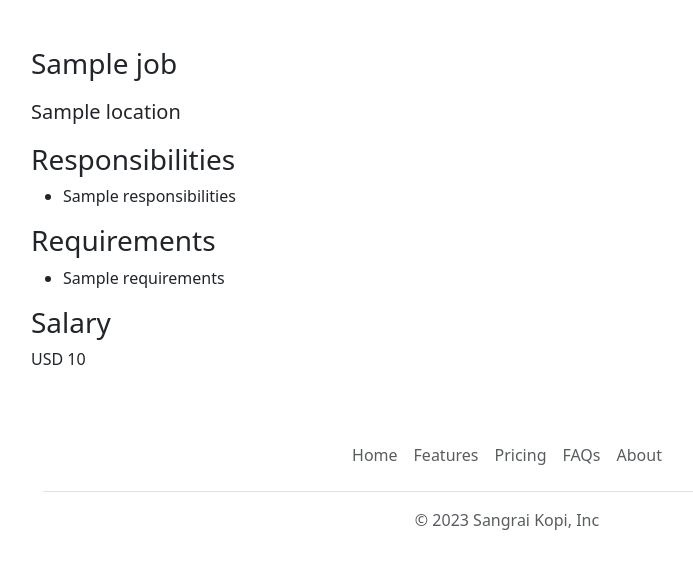
After one commit to CaiLunWi/my-careers-website, a Flask app: template templates/jobpage.html in a window 1280 px wide. The commit adds this page. Shown: the part 501-1089 px from the top of the page, without its empty margins (133-826 px from the left). Run offline with Flask 3, Linux system fonts and the light colour scheme; the template is opened without the code that fills it: most values are stand-ins (such as "Sample title", 1, 10 or a date in 2020); parts of the project's set-up code (start-up, migrations or seed data) failed here and were passed over.

Commit message:
added dynamic pages for each job

```diff
--- a/app.py
+++ b/app.py
@@ -1,5 +1,5 @@
 from flask import Flask, render_template, jsonify
-from database import load_jobs_from_db
+from database import load_jobs_from_db, load_job_from_db
 
 app = Flask(__name__)
 
@@ -13,5 +13,12 @@ def hello_world():
 def list_jobs():
   return jsonify(jobs)
 
+@app.route("/jobs/<job_id>")
+def show_job(job_id):
+  job = load_job_from_db(job_id)
+  if not job:
+    return "Not Found"
+  return render_template("jobpage.html", job=job)
+
 if __name__ == '__main__':
   app.run(host='0.0.0.0', debug=True)
--- /dev/null
+++ b/templates/banner.html
@@ -0,0 +1,8 @@
+<style>
+    #banner {
+      width: 100%;
+      height: 450px;
+      object-fit: cover;
+    }
+</style>
+<img id="banner" src="https://my-careers-website.cailun.repl.co/static/banner.jpg">
--- /dev/null
+++ b/templates/bootstrap.html
@@ -0,0 +1,3 @@
+<meta charset="utf-8">
+    <meta name="viewport" content="width=device-width, initial-scale=1">
+    <link href="https://cdn.jsdelivr.net/npm/bootstrap@5.3.0-alpha1/dist/css/bootstrap.min.css" rel="stylesheet" integrity="sha384-GLhlTQ8iRABdZLl6O3oVMWSktQOp6b7In1Zl3/Jr59b6EGGoI1aFkw7cmDA6j6gD" crossorigin="anonymous">
--- a/templates/footer.html
+++ b/templates/footer.html
@@ -1,7 +1,7 @@
 <div class="container">
   <footer class="py-3 my-4">
     <ul class="nav justify-content-center border-bottom pb-3 mb-3">
-      <li class="nav-item"><a href="#" class="nav-link px-2 text-muted">Home</a></li>
+      <li class="nav-item"><a href="/" class="nav-link px-2 text-muted">Home</a></li>
       <li class="nav-item"><a href="#" class="nav-link px-2 text-muted">Features</a></li>
       <li class="nav-item"><a href="#" class="nav-link px-2 text-muted">Pricing</a></li>
       <li class="nav-item"><a href="#" class="nav-link px-2 text-muted">FAQs</a></li>
--- a/templates/jobitem.html
+++ b/templates/jobitem.html
@@ -11,7 +11,7 @@
         {% endif %}
     </div>
     <div class="col-2 m-auto" style="text-align: right">
-      <a href="mailto:V@sangraikopi.com?subject=Application for {{job['title']}} " type="button" class="btn btn-outline-info"
+      <a href="/jobs/{{job['job_id']}} " type="button" class="btn btn-outline-info"
         style="margin-top: 2px">Apply</a>
     </div>
   </div>
--- /dev/null
+++ b/templates/jobpage.html
@@ -0,0 +1,36 @@
+<!DOCTYPE html>
+<html>
+  <head>
+    <title>{{job.title}} - Sangrai Kopi Careers</title>
+    {% include 'bootstrap.html' %}
+    <style>
+      #container {
+          max-width: 952px;
+          margin: 0 auto 0 auto;
+        }
+    </style>
+  </head>
+  <body>
+    {% include 'nav.html' %}
+    {% include 'banner.html' %}
+    <div id="container">
+      <h3 class="mt-5 mb-3">{{job.title}}</h3>
+      <p class="lead mt-0">{{job.location}}</p>
+      <h3>Responsibilities</h3>
+      <ul>
+        {% for line in job.responsibilities.split("\n") %}
+        <li>{{line}}</li>
+        {% endfor %}
+      </ul>
+      <h3>Requirements</h3>
+      <ul>
+        {% for line in job.requirements.split("\n") %}
+        <li>{{line}}</li>
+        {% endfor %}
+      </ul>
+      <h3>Salary</h3>
+      <p class="mb-5">{{job.currency}} {{job.salary}}</p>
+      {% include 'footer.html' %}
+    </div>
+  </body>
+</html>
```
Also changed, not shown: database.py (+13 -2 lines), templates/home.html (+2 -9 lines).
